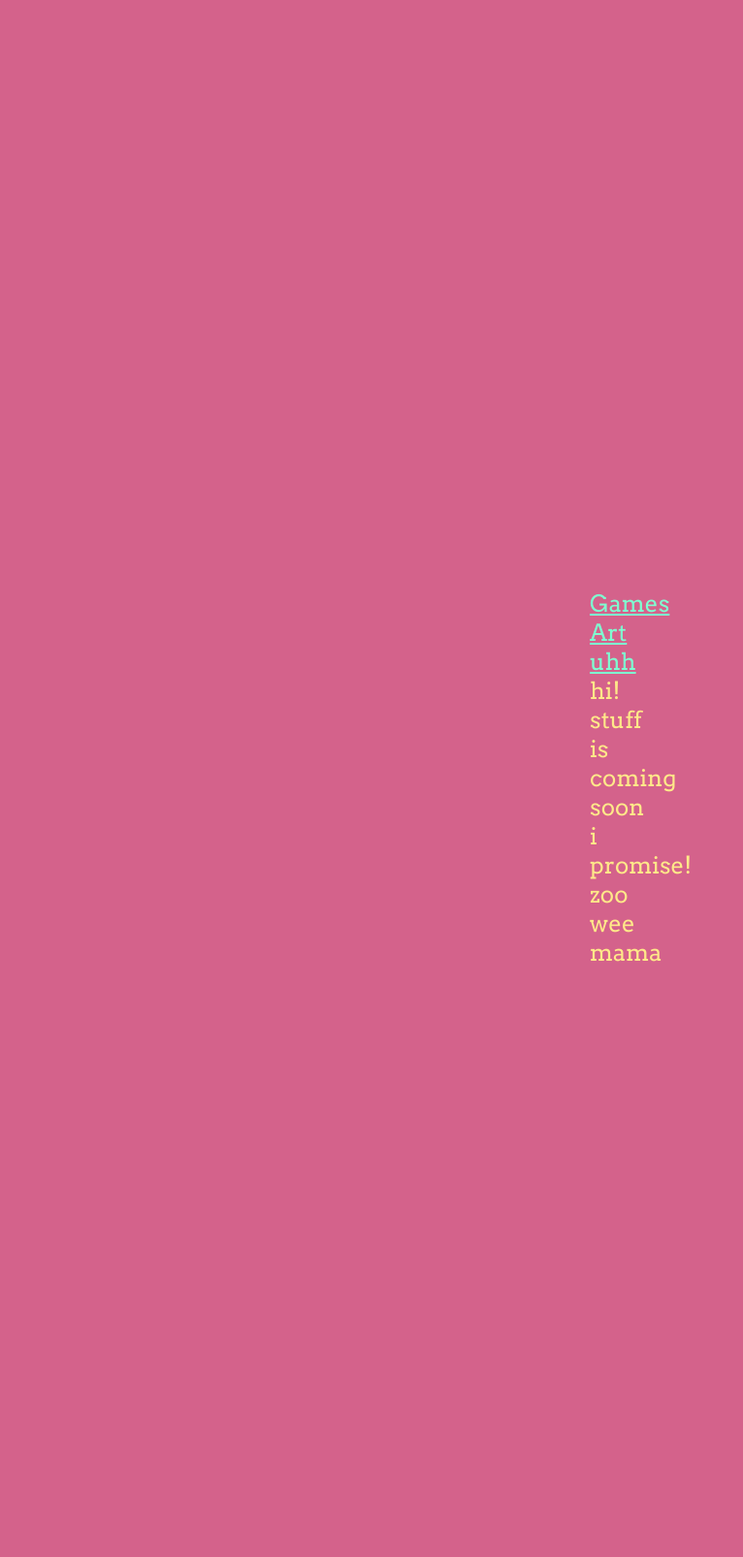
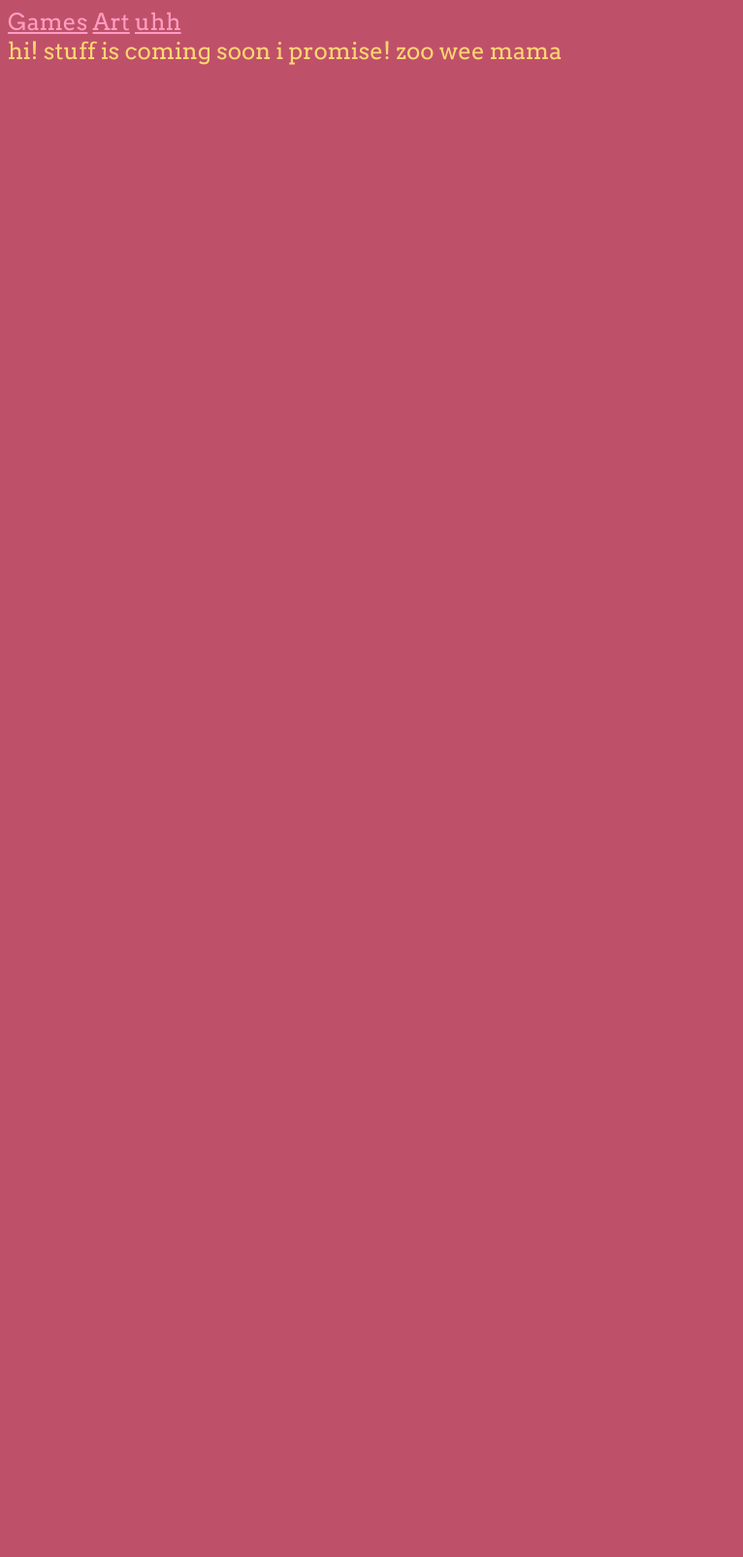
Before and after one commit to Brodnork/website, a PHP site: page / in a window 1280 px wide. Shown: the whole page at 97% size, without its empty margins (0-766 px from the left). After the commit the page ends 67 px from the top, so only its background shows below. Run offline with PHP 8.4, Linux system fonts and the light colour scheme.

Commit message:
Update style.css

```diff
--- a/style.css
+++ b/style.css
@@ -1,8 +1,8 @@
 @import url('https://fonts.googleapis.com/css2?family=Arvo&display=swap');
 body {
-    padding:25em;
-    background-color: #D4628B;
-    color: #FFE989;
+    /*padding:25em;*/
+    background-color: #BF5069;
+    color: #FFD671;
 	font-family: 'Arvo', sans-serif;
 	font-size: 1.5em;
 
@@ -22,17 +22,17 @@ header {
 
 /* unvisited link */
 a:link {
-  color: #7EFFD1;
+  color: #FF9CC2;
 }
 
 /* visited link */
 a:visited {
-  color: #7EFFD1;
+  color: #FF9CC2;
 }
 
 /* mouse over link */
 a:hover {
-  color: #BAFFE7;
+  color: white;
 }
 
 /* selected link */
```
